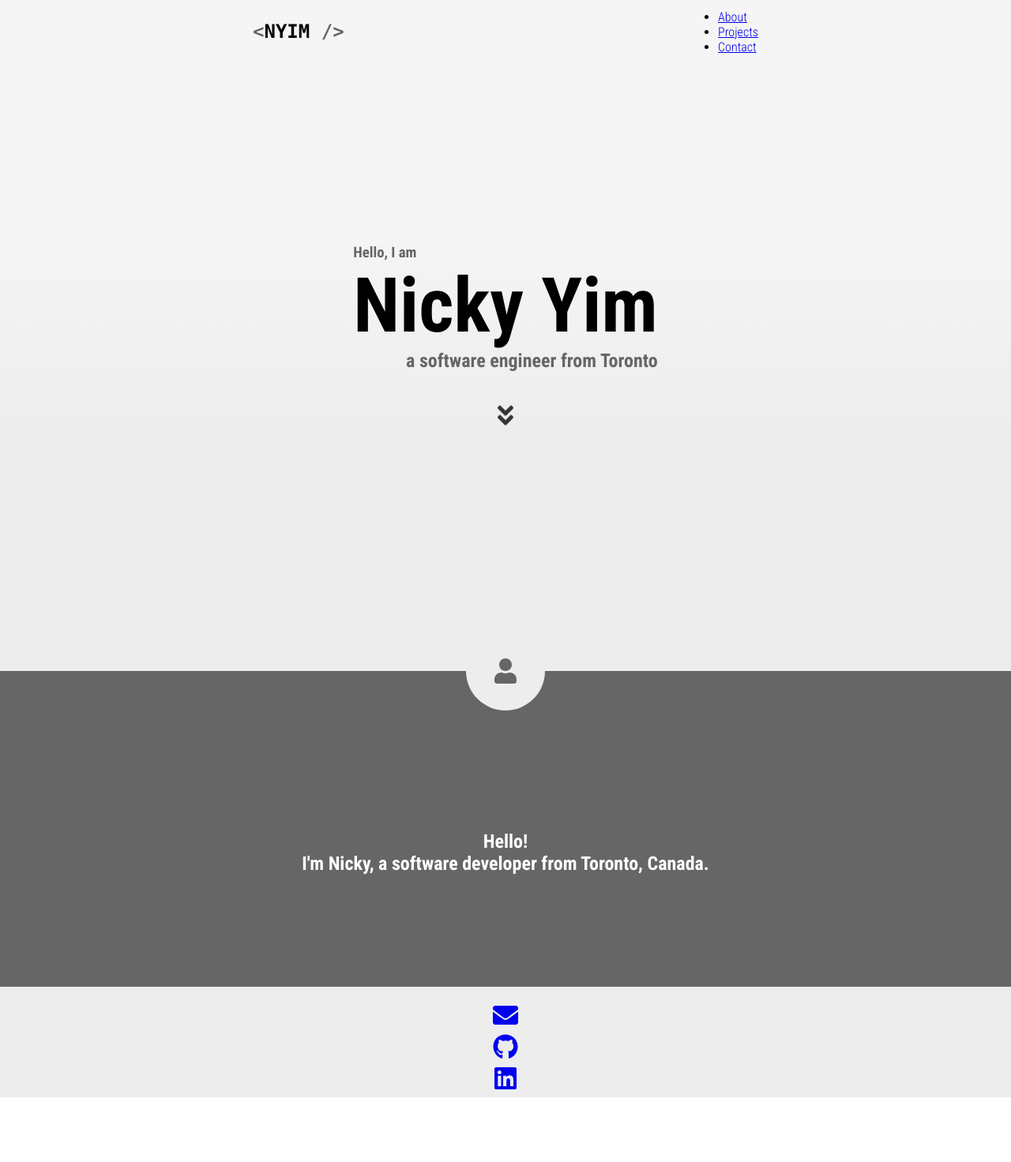
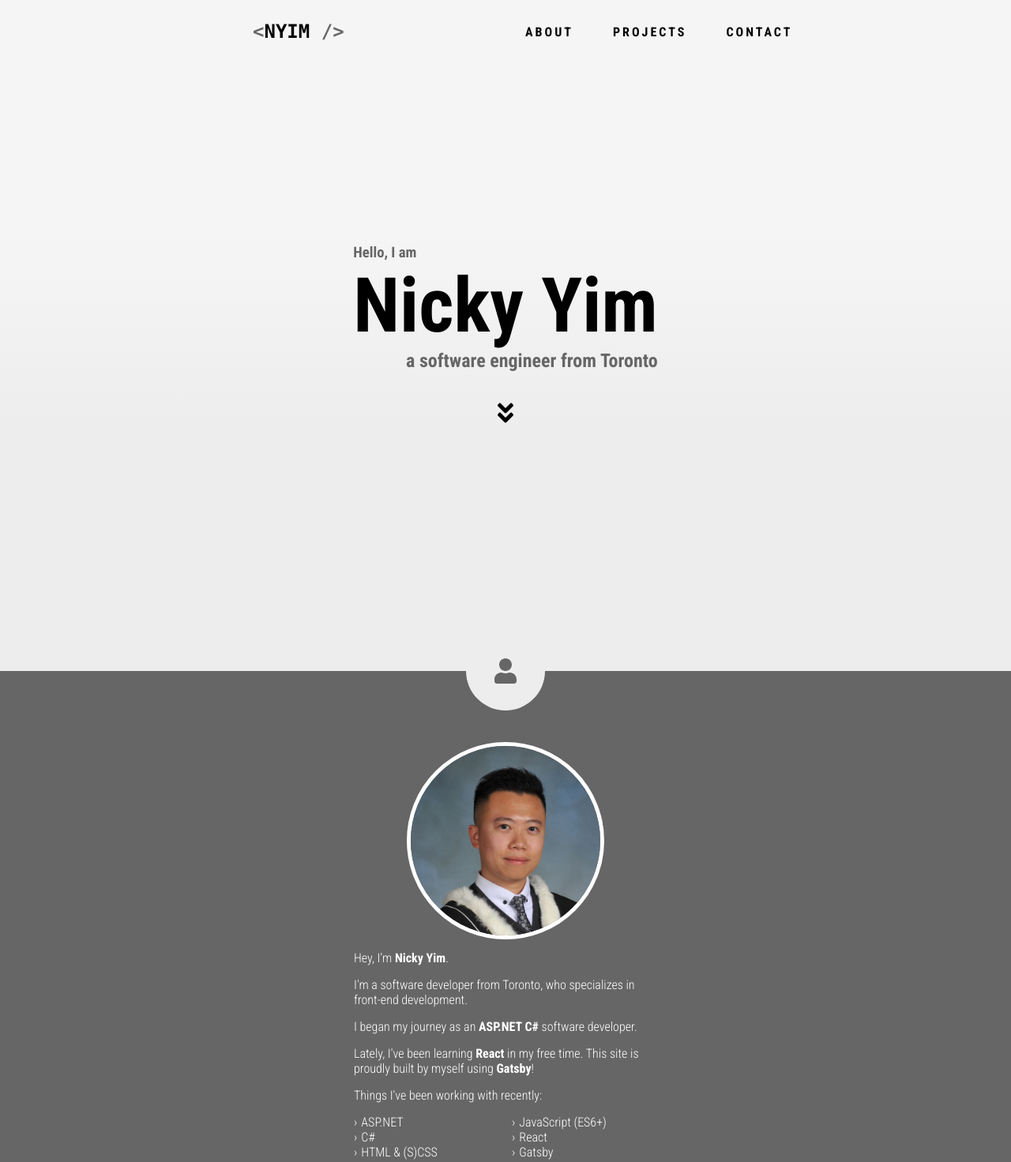
Before and after one commit to nicky-yim/my-app-v1, a Gatsby site: page / in a window 1280 px wide. Shown: the top 1472 px of the page at 79% size. Before the commit the page ends 1410 px from the top, so only its background shows below. Built offline with nearby package versions, Linux system fonts and the light colour scheme; Gatsby itself is replaced by a stand-in of ours.

Commit message:
Manage colors with ThemeProvider

```diff
--- a/gatsby-config.js
+++ b/gatsby-config.js
@@ -6,10 +6,10 @@ require('dotenv').config({
 
 module.exports = {
   siteMetadata: {
-    title: 'Nicky Yim | Software Developer',
+    title: 'Nicky Yim | Software Engineer',
     author: 'Nicky Yim',
-    description: 'Nicky Yim is a software developer from Toronto, specializing in front-end development.',
-    keywords: 'Nicky Yim, Nicky, Yim, software developer, Toronto, software engineer, front-end developer, web developer, ASP.NET, C#, javascript, React, GatsbyJS'
+    description: 'Nicky Yim is a software engineer from Toronto, specializing in front-end development.',
+    keywords: 'Nicky Yim, Nicky, Yim, software engineer, Toronto, software developer, front-end developer, web developer, ASP.NET, C#, javascript, React, GatsbyJS'
   },
   plugins: [
     'gatsby-plugin-styled-components',
--- /dev/null
+++ b/src/components/about.js
@@ -0,0 +1,134 @@
+import React from 'react'
+import { graphql, useStaticQuery } from 'gatsby'
+import Img from 'gatsby-image'
+import styled from 'styled-components'
+import { FaUser } from 'react-icons/fa'
+
+
+const AboutSection = styled.section`
+    background-color: ${({ theme }) => theme.colors.secondaryColor};
+    color: ${({ theme }) => theme.colors.fontColor};
+    position: relative;
+    text-align: center;
+    display: flex;
+    align-items: center;
+    justify-content: center;
+`
+
+const AboutDivider = styled.div`
+    width: 100px;
+    height: 100px;
+    border-radius: 100%;
+    background: ${({ theme }) => theme.background};
+    top: -50px;
+    left: 0;
+    right: 0;
+    position: absolute;
+    margin: 0 auto;
+    display: flex;
+    align-items: center;
+    justify-content: center;
+`
+
+const AboutIcon = styled(FaUser)`
+    color: ${({ theme }) => theme.colors.secondaryColor};
+    font-size: 2em;
+`
+
+const AboutContent = styled.div`
+    padding: 80px;
+    width: 50%;
+    height: 100%;
+`
+
+const AvatarContainer = styled.div`
+    margin: 10px;
+`
+
+const Avatar = styled(Img)`
+    width: 250px;
+    height: 250px;
+    margin: auto;
+    border: 5px solid ${({ theme }) => theme.colors.fontColor};
+    border-radius: 100%;
+`
+
+const AboutMe = styled.div`
+    width: 80%;
+    margin: auto;
+    text-align: left;
+
+    p {
+        margin: 15px auto;
+    }
+
+    @media (max-width: 768px) {
+        width: 100%;
+    }
+`
+
+const ItemList = styled.ul`
+    columns: 2;
+    list-style: none;
+
+    li:before {
+        content: "\\203A";
+        padding-right: 5px;
+    }
+`
+
+
+const About = () => {
+    const { myAvatar } = useStaticQuery(graphql`
+        query {
+            myAvatar: file(relativePath: { eq: "me.jpg" }) {
+                childImageSharp {
+                    fixed(width: 250, quality: 100) {
+                        ...GatsbyImageSharpFixed
+                    }
+                }
+            }
+        }
+    `)
+
+    return (
+        <AboutSection id='about'>
+            <AboutDivider>
+                <AboutIcon />
+            </AboutDivider>
+            <AboutContent>
+                <AvatarContainer>
+                    <Avatar fixed={myAvatar.childImageSharp.fixed} />
+                </AvatarContainer>
+                <AboutMe>
+                    <span>
+                        Hey, I'm <b>Nicky Yim</b>.
+                    </span>
+                    <p>
+                        I'm a software developer from Toronto, who specializes in
+                        front-end development.
+                    </p>
+                    <p>
+                        I began my journey as an <b>ASP.NET C#</b> software
+                        developer.
+                    </p>
+                    <p>
+                        Lately, I've been learning <b>React</b> in my free time.
+                        This site is proudly built by myself using <b>Gatsby</b>!
+                    </p>
+                    <p>Things I've been working with recently:</p>
+                    <ItemList>
+                        <li>ASP.NET</li>
+                        <li>C&#35; </li>
+                        <li>HTML &amp; (S)CSS</li>
+                        <li>JavaScript (ES6+)</li>
+                        <li>React</li>
+                        <li>Gatsby</li>
+                    </ItemList>
+                </AboutMe>
+            </AboutContent>
+        </AboutSection>
+    )
+}
+
+export default About
--- a/src/components/cover.js
+++ b/src/components/cover.js
@@ -3,6 +3,7 @@ import styled, { keyframes } from 'styled-components'
 
 import scrollTo from 'gatsby-plugin-smoothscroll'
 import { FaAngleDoubleDown } from 'react-icons/fa'
+
 
 const CoverContainer = styled.div`
     width: 100%;
@@ -11,7 +12,7 @@ const CoverContainer = styled.div`
     flex-direction: column;
     align-items: center;
     justify-content: center;
-    background-image: linear-gradient(#f5f5f5 35%, #ededed 65%);
+    background-image: ${({ theme }) => theme.coverBg};
 `
 
 const Greeting = styled.div`
@@ -21,7 +22,7 @@ const Greeting = styled.div`
 
 const Hello = styled.h3`
     text-decoration: none;
-    color: #666;
+    color: ${({ theme }) => theme.colors.secondaryColor};
 `
 
 const Name = styled.h1`
@@ -31,7 +32,7 @@ const Name = styled.h1`
 
 const Desc = styled.h2`
     text-align: right;
-    color: #666;
+    color: ${({ theme }) => theme.colors.secondaryColor};
 `
 
 const Bounce = keyframes`
@@ -51,12 +52,12 @@ const ArrowContainer = styled.div`
 `
 
 const ArrowLink = styled.a`
-    color: #333;
+    color: ${({ theme }) => theme.colors.primaryColor};
     cursor: pointer;
     transition: .2s;
 
     :hover {
-        color: #888888;
+        color: ${({ theme }) => theme.colors.secondaryColor};
     }
 `
 
--- a/src/components/header.js
+++ b/src/components/header.js
@@ -1,13 +1,10 @@
-import React from 'react'
-import styled from 'styled-components'
-import { Link } from 'gatsby'
-import scrollTo from 'gatsby-plugin-smoothscroll'
+import React from "react"
+import styled from "styled-components"
+import scrollTo from "gatsby-plugin-smoothscroll"
 
-import { FaBars, FaTimes } from 'react-icons/fa'
+import { FaBars, FaTimes } from "react-icons/fa"
 
-import Logo from './logo'
-
-import headerStyle from '../styles/header.module.scss'
+import Logo from "./logo"
 
 const Nav = styled.nav`
     background-color: transparent;
@@ -16,9 +13,11 @@ const Nav = styled.nav`
     left: 0;
     width: 100%;
     z-index: 10;
-    transition: .3s;
+    transition: 0.3s;
 
-    ${({ isScrolled, isExpanded }) => (isScrolled || isExpanded) && `
+    ${({ isScrolled, isExpanded }) =>
+        (isScrolled || isExpanded) &&
+        `
         box-shadow: rgba(0, 0, 0, .2) 0 1px 5px 0;
         background-color: #f6f7f7;
     `}
@@ -66,7 +65,7 @@ const Burger = styled.button`
     outline: none;
     border: none;
     cursor: pointer;
-    transition: all .4s;
+    transition: all 0.4s;
 
     :hover {
         color: #666;
@@ -77,68 +76,125 @@ const Burger = styled.button`
     }
 `
 
+const NavList = styled.ul`
+    width: 50%;
+    display: flex;
+    align-items: center;
+    justify-content: space-between;
+    margin: 0 auto;
+
+    @media (max-width: 768px) {
+        ${({ isExpanded }) =>
+            isExpanded ? `display: flex;` : `display: none;`}
+        width: 100%;
+        flex-direction: column;
+    }
+`
+
+const NavListItem = styled.li`
+    list-style: none;
+    margin: 0 25px;
+
+    @media (max-width: 768px) {
+        margin: 20px;
+    }
+`
+
+const NavListLink = styled.a`
+    cursor: pointer;
+    font-weight: bold;
+    letter-spacing: 3px;
+    text-transform: uppercase;
+    text-decoration: none;
+    color: #000;
+    transition: color .3s;
+
+    :hover {
+        color #666;
+        border-bottom: 2px solid;
+    }
+`
+
 class Header extends React.Component {
     constructor(props) {
         super(props)
-        this.toggleMenu = this.toggleMenu.bind(this)
         this.state = {
             isExpanded: false,
-            isScrolled: false
+            isScrolled: false,
         }
+
+        this.toggleMenu = this.toggleMenu.bind(this)
     }
 
     componentDidMount = () => {
-        window.addEventListener('scroll', this.handleScroll, { passive: true })
+        window.addEventListener("scroll", this.handleScroll, { passive: true })
+        window.addEventListener("mousedown", this.handleClick, false)
     }
 
     componentWillUnmount = () => {
-        window.removeEventListener('scroll', this.handleScroll, { passive: true })
-    }
-
-    handleScroll = () => {
-        let scrollTop = document.body !== undefined ? document.body.scrollTop : 0;
-
-        this.setState({
-            isScrolled: (window.pageYOffset || scrollTop) > 0
+        window.removeEventListener("scroll", this.handleScroll, {
+            passive: true,
         })
+        window.removeEventListener("mousedown", this.handleClick, false)
     }
 
     toggleMenu = () => {
         this.setState({
-            isExpanded: !this.state.isExpanded
+            isExpanded: !this.state.isExpanded,
         })
+    }
+
+    handleScroll = () => {
+        let scrollTop =
+            document.body !== undefined ? document.body.scrollTop : 0
+
+        this.setState({
+            isScrolled: (window.pageYOffset || scrollTop) > 0,
+        })
+    }
+
+    handleClick = e => {
+        if (this.node.contains(e.target)) {
+            return
+        }
+
+        this.setState({ isExpanded: false })
     }
 
     render() {
         const menuIcon = this.state.isExpanded ? <FaTimes /> : <FaBars />
-        const navListClass = `${headerStyle.navList} ${this.state.isExpanded ? headerStyle.active : ''}`
 
         return (
-            <Nav isScrolled={this.state.isScrolled} isExpanded={this.state.isExpanded}>
+            <Nav
+                isScrolled={this.state.isScrolled}
+                isExpanded={this.state.isExpanded}
+                ref={node => this.node = node}
+            >
                 <NavWrapper>
                     <NavMenu>
-                        <Logo onClick={() => scrollTo('body')} />
-                        <Burger onClick={this.toggleMenu}>
-                            {menuIcon}
+                        <Logo onClick={() => scrollTo("body")} />
+                        <Burger onClick={this.props.toggleTheme}>
+                            <FaTimes />
                         </Burger>
+                        <Burger onClick={this.toggleMenu}>{menuIcon}</Burger>
                     </NavMenu>
-                    <ul className={navListClass}>
-                        <li>
-                            <Link to="/about" className={headerStyle.navItem} activeClassName={headerStyle.navItemActive}>
+                    <NavList isExpanded={this.state.isExpanded}>
+                        <NavListItem>
+                            <NavListLink onClick={() => scrollTo("#about")}>
                                 About
-                            </Link>
-                        </li>
-                        <li>
-                            <Link to="/projects" className={headerStyle.navItem} activeClassName={headerStyle.navItemActive}>
+                            </NavListLink>
+                        </NavListItem>
+                        <NavListItem>
+                            <NavListLink onClick={() => scrollTo("#projects")}>
                                 Projects
-                            </Link>
-                        </li>
-                        <li>
-                            <Link to="/contact" className={headerStyle.navItem} activeClassName={headerStyle.navItemActive}>
+                            </NavListLink>
+                        </NavListItem>
+                        <NavListItem>
+                            <NavListLink onClick={() => scrollTo("#contact")}>
                                 Contact
-                            </Link>
-                        </li>
-                    </ul>
+                            </NavListLink>
+                        </NavListItem>
+                    </NavList>
                 </NavWrapper>
             </Nav>
         )
--- a/src/components/layout.js
+++ b/src/components/layout.js
@@ -1,10 +1,11 @@
 import React from 'react'
 import styled, { createGlobalStyle} from 'styled-components'
+
+import Theme from './theme'
 
 import Meta from './meta'
 import Header from './header'
 import Footer from './footer'
-import Cover from './cover'
 
 
 const GlobalStyle = createGlobalStyle`
@@ -13,32 +14,48 @@ const GlobalStyle = createGlobalStyle`
         padding: 0;
         box-sizing: border-box;
         font-family: 'Roboto Condensed', 'Segoe UI', 'Arial';
+        transition: color .3s ease-out, background .3s ease-out;
     }
 `
 
 const Body = styled.div`
-    background: #ededed;
+    background: ${props => props.theme.background};
     font-weight: 300;
 `
 
 const Content = styled.div`
-    text-align: center;
     width: 100%;
 `
 
-const Layout = (props) => {
+class Layout extends React.Component {
+    constructor(props) {
+        super(props)
+        this.state = { isDarkMode: false }
+        this.toggleTheme = this.toggleTheme.bind(this)
+    }
+
+    toggleTheme = () => {
+        console.log(this.state.isDarkMode);
+        this.setState({
+            isDarkMode: !this.state.isDarkMode
+        })
+    }
+
+    render() {
         return (
+            <Theme isDarkMode={this.state.isDarkMode}>
                 <Body>
                     <GlobalStyle />
                     <Meta />
-            <Header />
-            <Cover />
+                    <Header toggleTheme={this.toggleTheme} />
                     <Content>
-                {props.children}
+                        {this.props.children}
                     </Content>
                     <Footer />
                 </Body>
+            </Theme>
         )
+    }
 }
 
 export default Layout
--- /dev/null
+++ b/src/components/theme.js
@@ -0,0 +1,36 @@
+import React from 'react'
+import { ThemeProvider } from 'styled-components'
+
+const lightMode = {
+    colors: {
+        primaryColor: `#000`,
+        secondaryColor: `#666`,
+        tertiaryColor: `#ccc`,
+        fontColor: `#fff`,
+    },
+    coverBg: `linear-gradient(#f5f5f5 35%, #ededed 65%)`,
+    background: `#ededed`,
+}
+
+const darkMode = {
+    colors: {
+        primaryColor: `#fff`,
+        secondaryColor: `#ccc`,
+        tertiaryColor: `#666`,
+        fontColor: `#000`,
+    },
+    coverBg: `linear-gradient(#f5f5f5 35%, #ededed 65%)`,
+    background: `#000`
+}
+
+const Theme = (props) => {
+    return (
+        <ThemeProvider
+            theme={props.isDarkMode ? darkMode : lightMode}
+        >
+            {props.children}
+        </ThemeProvider>
+    )
+}
+
+export default Theme
--- a/src/pages/index.js
+++ b/src/pages/index.js
@@ -1,10 +1,10 @@
 import React from 'react'
+import styled from 'styled-components'
+import { FaUser, FaSuitcase, FaComments } from 'react-icons/fa'
 
 import Layout from '../components/layout'
-import styled from 'styled-components'
-
-import { FaUser, FaSuitcase, FaComments } from 'react-icons/fa'
-
+import Cover from '../components/cover'
+import About from '../components/about'
 
 const Greeting = styled.section`
     background-color: #666;
@@ -46,15 +46,19 @@ const DividerIcon = styled(FaUser)`
 const Home = () => {
     return (
         <Layout>
-            <Greeting>
+            <Cover />
+            <About />
+            {/*<Greeting id="about">
                 <Divider>
                     <DividerIcon />
                 </Divider>
                 <GreetingContent>
                     <h1>Hello!</h1>
-                    <h2>I'm Nicky, a software developer from Toronto, Canada.</h2>
+                    <h2>
+                        I'm Nicky, a software developer from Toronto, Canada.
+                    </h2>
                 </GreetingContent>
-            </Greeting>
+    </Greeting>*/}
         </Layout>
     )
 }
--- a/src/styles/index.module.scss
+++ b/src/styles/index.module.scss
@@ -10,7 +10,3 @@
     font-size: 26px;
     text-shadow: 3px 3px $primaryColorShadow;
 }
-
-.cover {
-    opacity: .5;
-}
```
Also changed, not shown: src/styles/header.module.scss (+8 -8 lines). Lines whose indentation alone changed are shown as unchanged.
